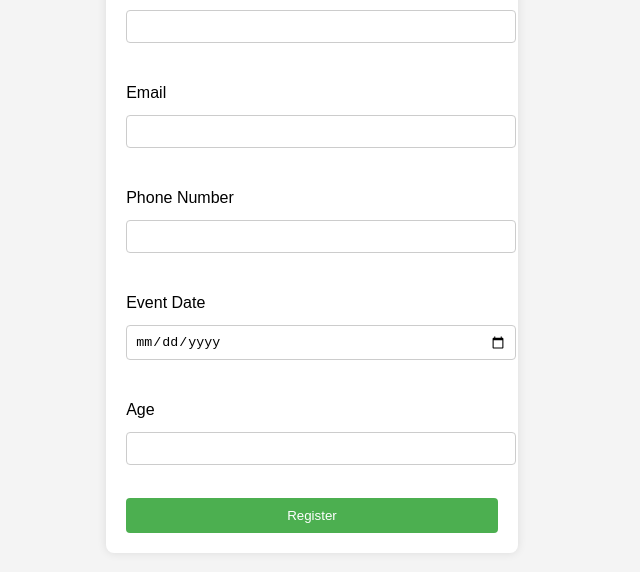
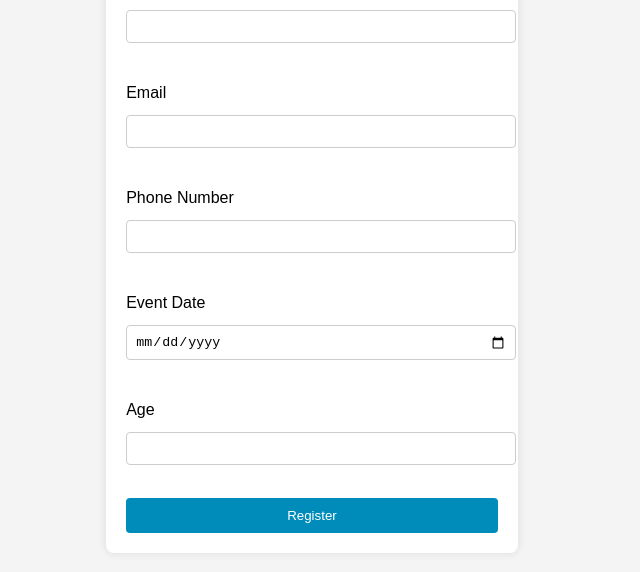
Before and after one commit to manisparsha/exp1, a plain HTML site: page index.html in a window 1280 px wide. Shown: the part 184-756 px from the top of the page, without its empty margins (328-968 px from the left). Drawn offline with Linux system fonts and the light colour scheme.

Commit message:
changed background

```diff
--- a/style.css
+++ b/style.css
@@ -35,7 +35,7 @@ input {
 button {
     width: 100%;
     padding: 10px;
-    background-color: #4CAF50;
+    background-color: #008CBA;
     color: white;
     border: none;
     border-radius: 4px;
```
